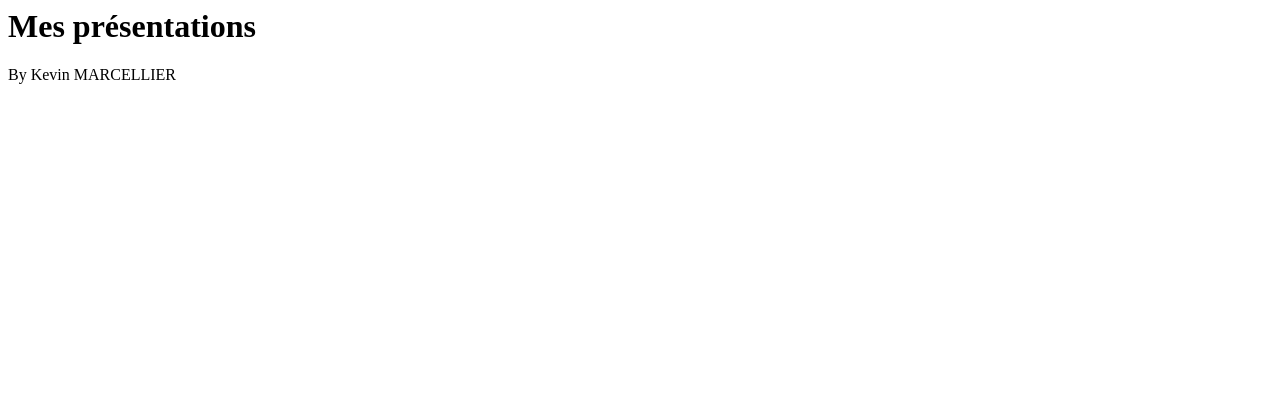
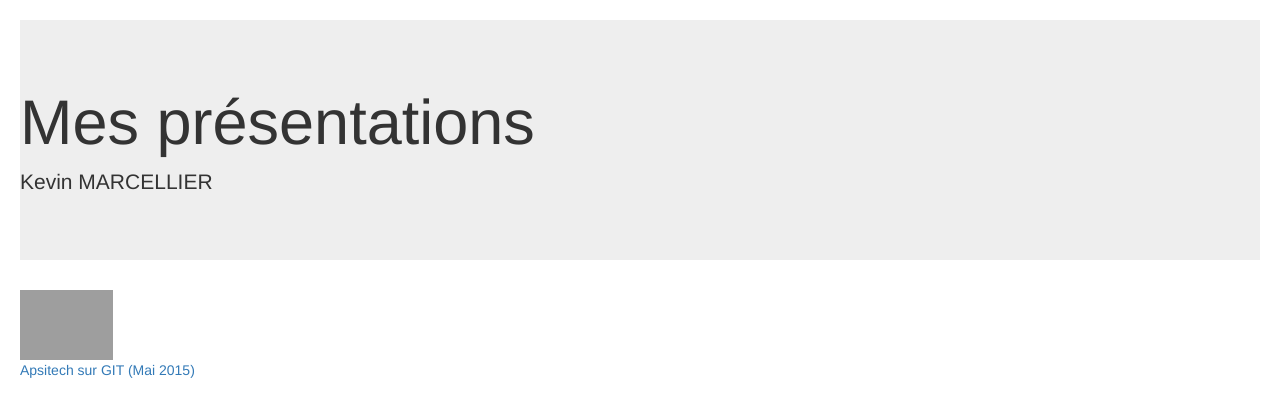
Before and after one commit to Dunska/presentations, a plain HTML site: page index.html in a window 1280 px wide. Drawn offline with nearby package versions, Linux system fonts and the light colour scheme; grey boxes are pictures that could not be loaded.

Commit message:
Ajout lien vers prez Git

```diff
--- a/index.html
+++ b/index.html
@@ -1,2 +1,19 @@
-<h1>Mes présentations</h1>
-By Kevin MARCELLIER
+
+<div style="padding:20px;">
+<div class="jumbotron">
+  <h1>Mes présentations</h1>
+  <p>Kevin MARCELLIER</p>
+</div>
+
+<a href="./git/git.html">
+  <img src="https://git-scm.com/images/logo@2x.png" alt="" style="height:70px;">
+  </br>
+  Apsitech sur GIT (Mai 2015)
+</a>
+
+
+</div>
+
+<link rel="stylesheet" href="https://maxcdn.bootstrapcdn.com/bootstrap/3.3.6/css/bootstrap.min.css">
+<script src="https://ajax.googleapis.com/ajax/libs/jquery/1.11.3/jquery.min.js"></script>
+<script src="https://maxcdn.bootstrapcdn.com/bootstrap/3.3.6/js/bootstrap.min.js"></script>
```
